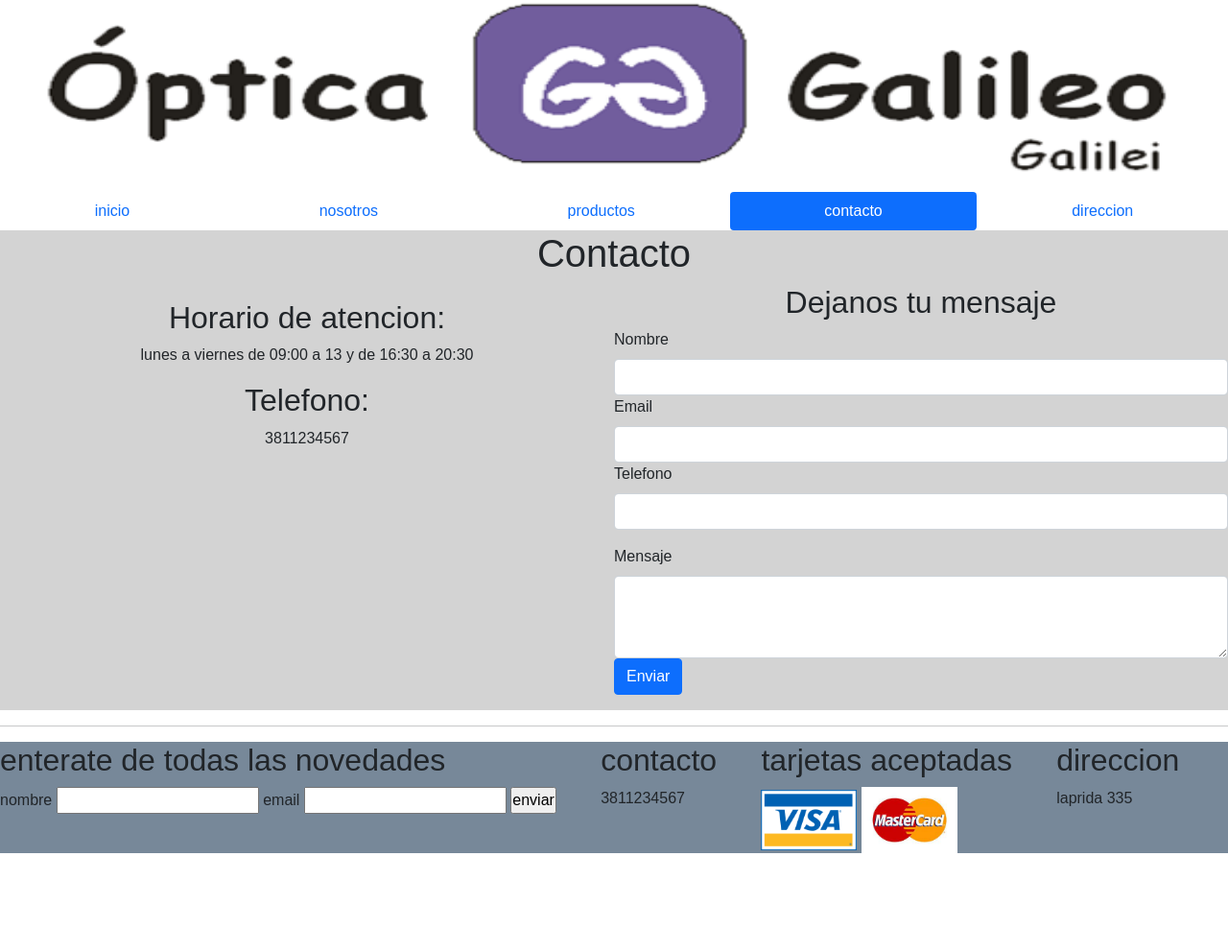
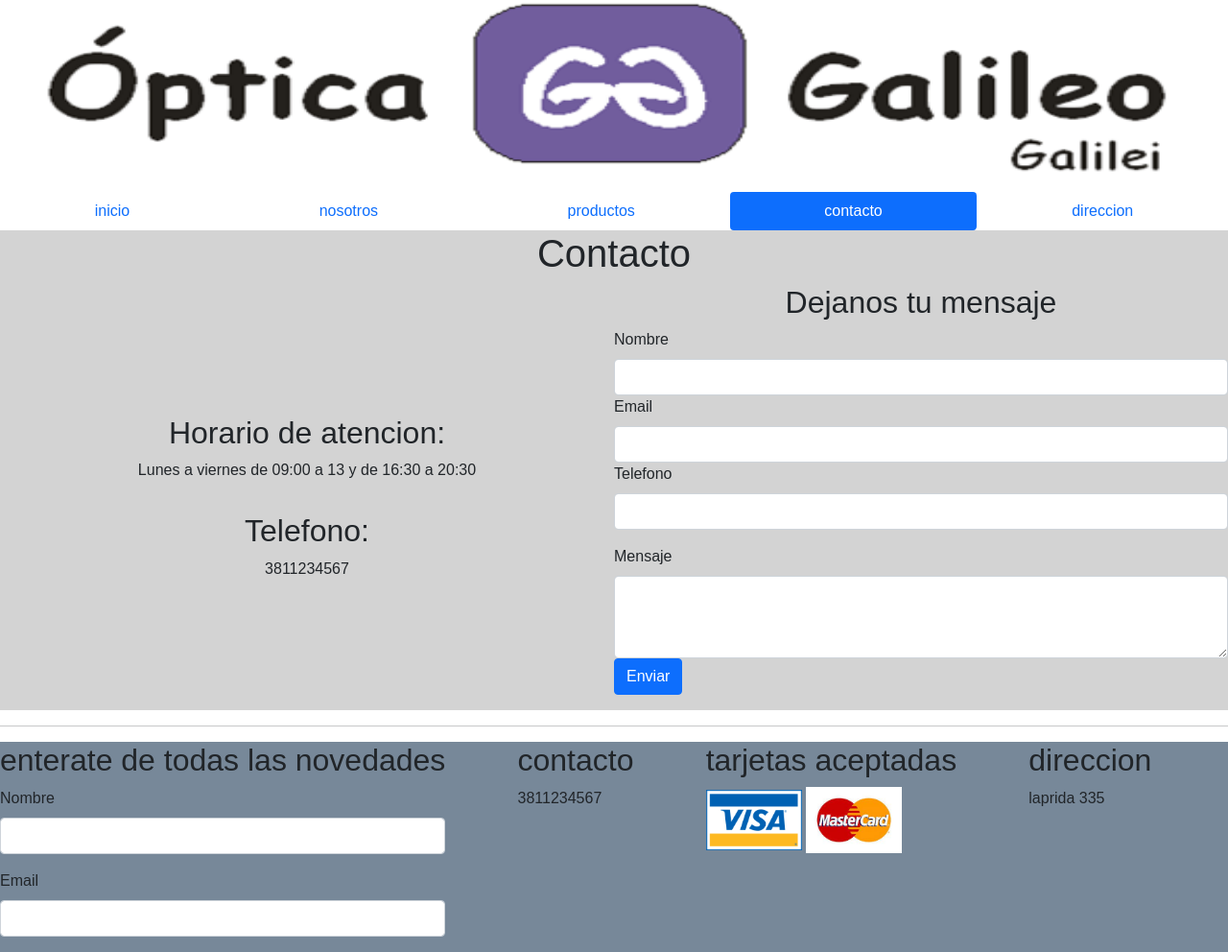
Before and after one commit to maceicoder/pagina-optica, a plain HTML site: page pages/contacto.html in a window 1280 px wide. Shown: the whole page at 96% size. Before the commit the page ends 889 px from the top, so only its background shows below. Drawn offline with nearby package versions, Linux system fonts and the light colour scheme.

Commit message:
footer mejorado y seccion contacto

```diff
--- a/css/style.css
+++ b/css/style.css
@@ -152,7 +152,11 @@ grid-template-columns: repeat(2,1fr);
     text-align: center;
 }
 #contacto .horarioYformulario .horario{
-    text-align: center;
+    display: flex;
+    flex-direction: column;
+    justify-content: center;
+    align-items: center;
+
 }
 #contacto .formTitulo{
     text-align: left;
@@ -163,11 +167,11 @@ grid-template-columns: repeat(2,1fr);
 
 }
 
+
 /* footer*/
 #footer{
     grid-area: footer;
     background-color: lightslategrey;
-    background-size: cover;
 }
 
 #footer .secion{
--- a/pages/contacto.html
+++ b/pages/contacto.html
@@ -40,7 +40,7 @@
             </div>
             <div class="horarioYformulario">
                 <div class="horario">
-                    <p><h2>Horario de atencion:</h2>lunes a viernes de 09:00 a 13 y de 16:30 a 20:30</p>
+                    <p><h2>Horario de atencion:</h2>Lunes a viernes de 09:00 a 13 y de 16:30 a 20:30</p>
                     <p><h2>Telefono:</h2>3811234567</p>
                 </div>
                 <div class="formulario">
@@ -69,12 +69,14 @@
             <section class="secion">
                 <div class="novedades">
                     <h2>enterate de todas las novedades</h2>
-                    <form action="" method="get" enctype="text"></form>
-                    <label for="name">nombre</label>
-                    <input type="text" id="name">
-                    <label for="email">email</label>
-                    <input type="email" id="email">
-                    <input type="submit" value="enviar">
+                    <div class="mb-3">
+                        <label for="exampleFormControlInput1" class="form-label">Nombre</label>
+                        <input type="email" class="form-control" id="exampleFormControlInput1" >
+                      </div>
+                      <div class="mb-3">
+                        <label for="exampleFormControlInput1" class="form-label">Email </label>
+                        <input type="email" class="form-control" id="exampleFormControlInput1" >
+                      </div>
                 </div>
                 <div class="contacto">
                     <h2>contacto</h2>
```
Also changed, not shown: index.html (+12 -10 lines), pages/direccion.html (+8 -6 lines), pages/nosotros.html (+8 -6 lines), pages/productos.html (+8 -6 lines).
